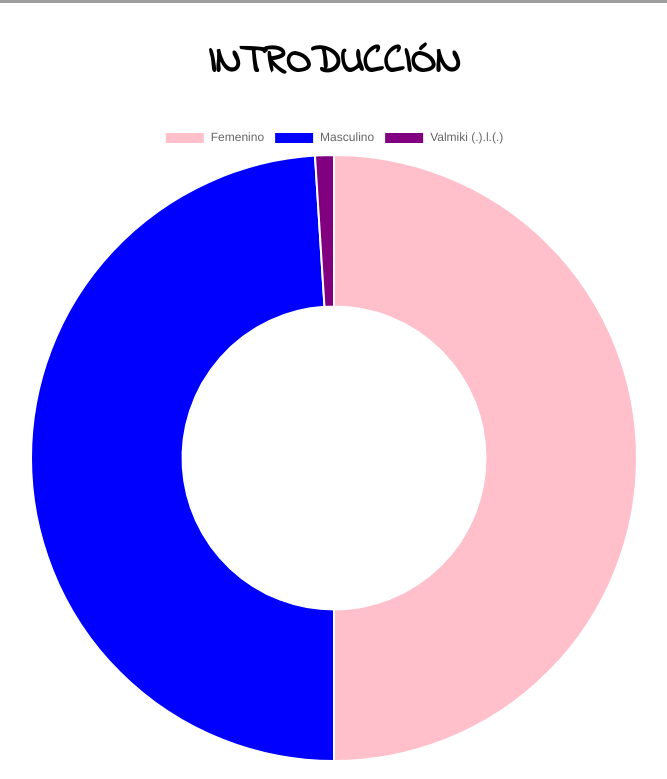
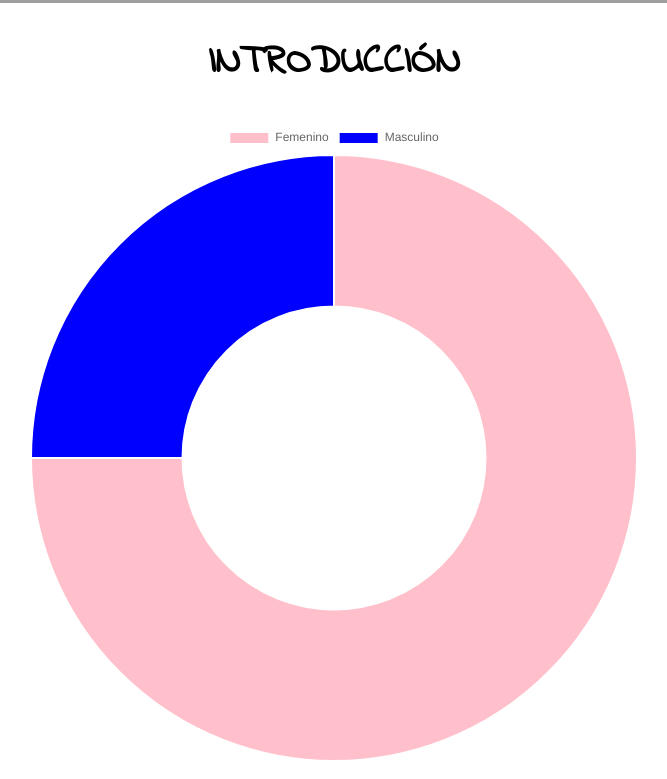
Before and after one commit to p98angel/mineria_de_datos, a plain HTML site: page index.html in a window 1280 px wide. Shown: the part 788-1567 px from the top of the page, without its empty margins (306-973 px from the left). Drawn offline with nearby package versions, Linux system fonts and the light colour scheme; grey boxes are pictures that could not be loaded.

Commit message:
v1.2 data graphics

```diff
--- a/css/config.css
+++ b/css/config.css
@@ -21,8 +21,6 @@ html {
   --color-primario-panteon-Orange-021-c: #E24622;
   --color-primario-black: #000;
   --color-primario-white: #fff;
-  --color-mamalon-de-uaeh: #9D9D9C;
-  --color-mamalon-de-uaeh-x2: #511013;
   --fuente-indie: 'Indie Flower', cursive;
   --fuente-lobster: 'Lobster', cursive;
   --fuente-shadows: 'Shadows Into Light', cursive;
@@ -31,4 +29,6 @@ html {
   --tamano-banner-contenido: 2rem;
   --tamano-articulos-titulo: 2.5rem;
   --tamano-articulos-contenido: 2rem;
+  --color-mamalon-de-uaeh: #9D9D9C;
+  --color-mamalon-de-uaeh-x2: #511013;
 }
--- a/js/graphics.js
+++ b/js/graphics.js
@@ -19,10 +19,10 @@ function tbody (_id, _type, _labels, _label_max, _data, _colors, _hover_off) {
 let _id = 'g_presentacion';
 // bar, bubble, doughnut, pie, line, polarArea
 let _type = 'doughnut' ;
-let _labels = ['Femenino', 'Masculino', 'Valmiki (.).l.(.)'];
+let _labels = ['Femenino', 'Masculino'];
 let _label_max = 'Sexo';
-let _data = [50, 49, 1];
-let _colors = ['pink', 'blue', 'purple'];
+let _data = [75, 25];
+let _colors = ['pink', 'blue'];
 let _hover_off = 3;
 // change only
 tbody(_id, _type, _labels, _label_max, _data, _colors, _hover_off);
```
